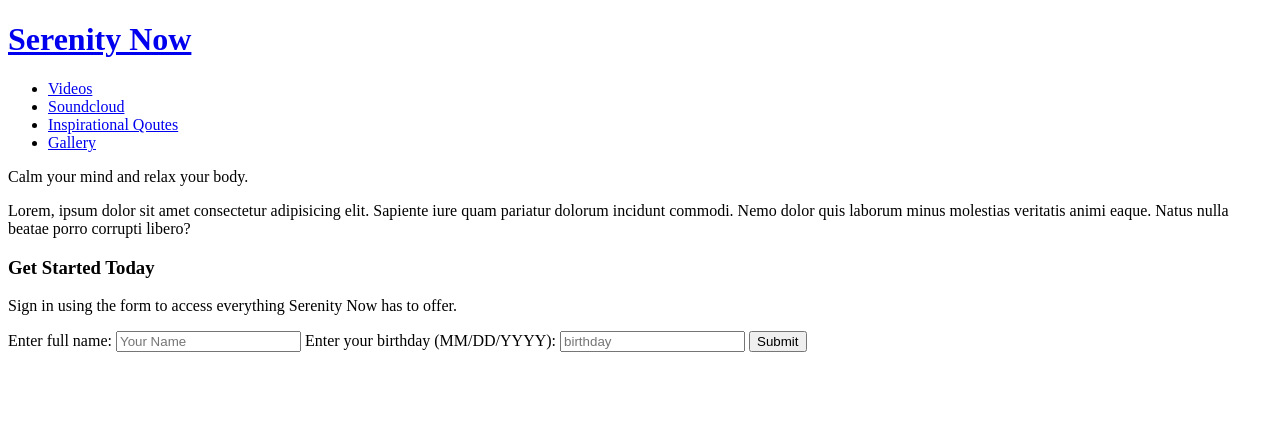
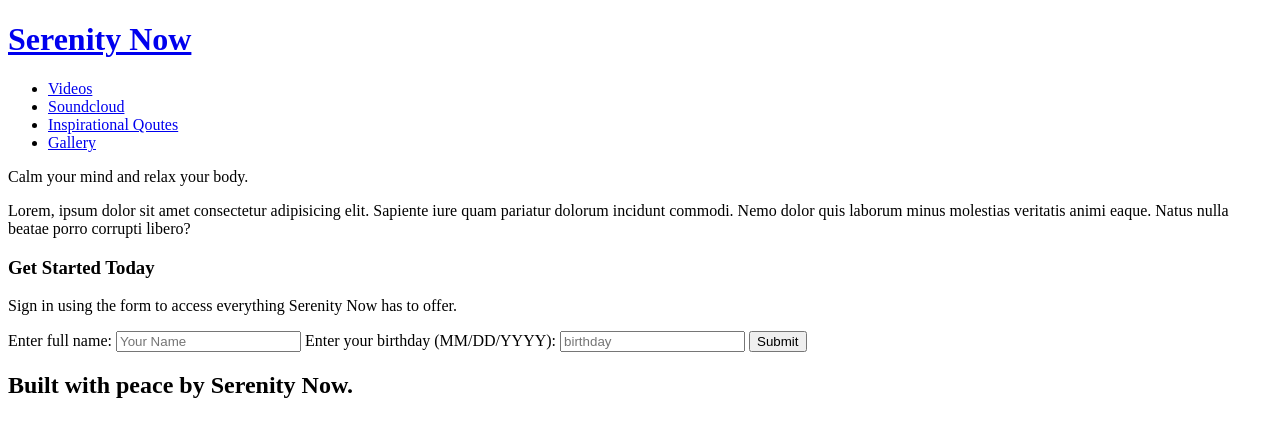
Before and after one commit to Andrea-Rowland/serenity-now, a plain HTML site: page index.html in a window 1280 px wide. Drawn offline with Linux system fonts and the light colour scheme.

Commit message:
added footer

```diff
--- a/index.html
+++ b/index.html
@@ -60,6 +60,10 @@
     </section>
     <!-- END HERO -->
 
+    <!-- FOOTER -->
+    <footer>
+        <h2>Built with peace by Serenity Now.</h2>
+    </footer>
 
 
     <script src="./assets/script.js"></script>
```
